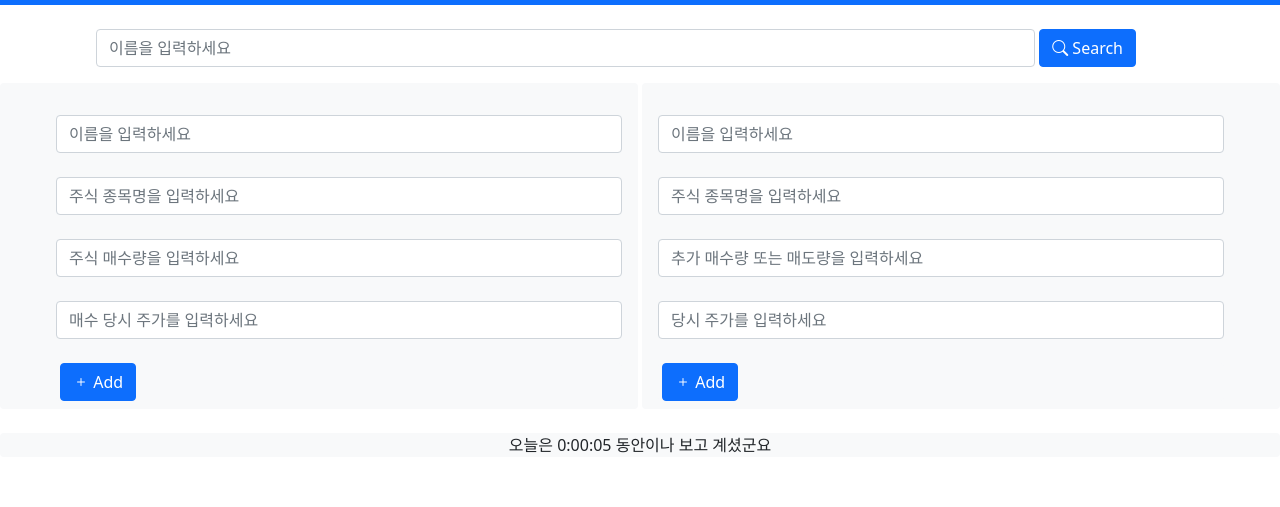
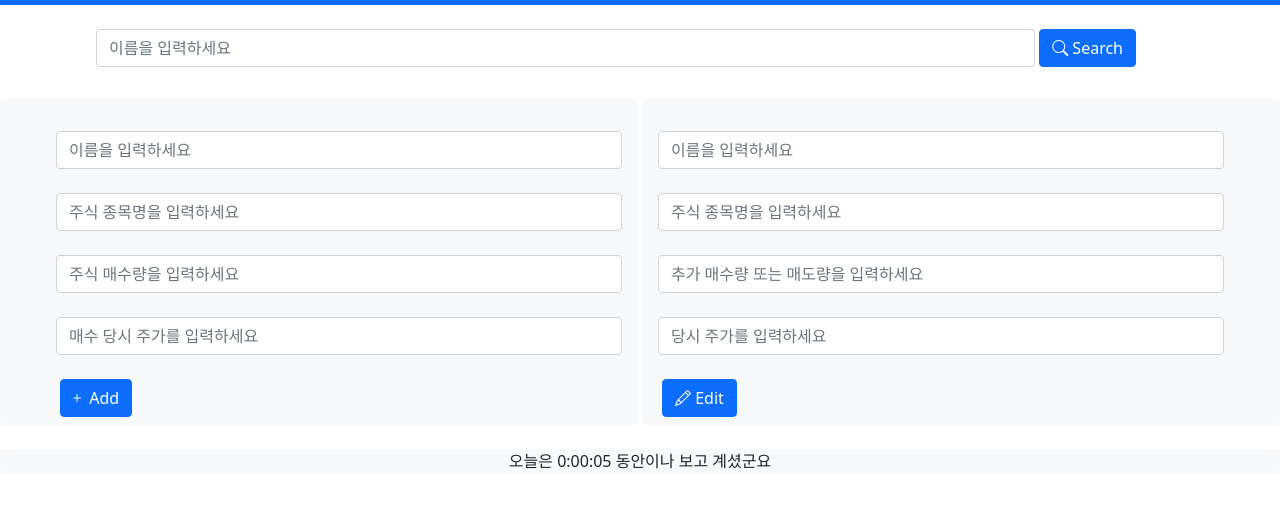
Before and after one commit to be9904/OSS_Collab, a website: page index.html in a window 1280 px wide. Shown: the part 45-552 px from the top of the page. Drawn offline with nearby package versions, Linux system fonts and the light colour scheme.

Commit message:
"changed some design"

```diff
--- a/index.html
+++ b/index.html
@@ -38,7 +38,7 @@
                 class="form-control"
                 id="name"
                 placeholder="이름을 입력하세요"
-            /> <!-- 여기도 id 있음-->
+            /> <!-- 여기도 id 있음 -->
             <button
                 type="button"
                 id="search"
@@ -48,12 +48,12 @@
             </button>
         </div>
 
-        <div class="container mt-3" id="info">
+        <div class="container my-3 shadow bg-light rounded-3" id="info">
             <!-- search 했을 때 정보가 나오는 빈칸 container로 하긴 했는데 수정 가능 -->
         </div>
 
         <div class="d-flex">
-            <div class="flex-grow-1 bg-light rounded-2 p-2 me-1 w-50">
+            <div class="flex-grow-1 bg-light rounded-2 p-2 me-1 mt-3 w-50">
               <div id="new"> <!-- id는 새정보 추가는 new, 기존 정보 수정은 exist로 설정 -->
                 <div class="flex-grow-1 bg-light rounded-2 ms-5 me-2 mt-4">
                     <input
@@ -95,7 +95,7 @@
                     <button
                         type="button"
                         id="new_add"
-                        class="btn btn-primary ms-1 me-5 text-nowrap"
+                        class="btn btn-primary ms-1 ps-2 me-5 text-nowrap"
                     >
                         <i class="bi bi-plus"></i> Add
                     </button>
@@ -103,7 +103,7 @@
               </div>
             </div>
 
-            <div class="flex-grow-1 bg-light rounded-2 p-2 w-50">
+            <div class="flex-grow-1 bg-light rounded-2 p-2 mt-3 w-50">
               <div id="exist">
                 <div class="flex-grow-1 bg-light rounded-2 ms-2 me-5 mt-4">
                     <input
@@ -147,7 +147,7 @@
                         id="exist_add"
                         class="btn btn-primary ms-1 me-5 text-nowrap"
                     >
-                        <i class="bi bi-plus"></i> Add
+                    <i class="bi bi-pencil"></i> Edit
                     </button>
                 </div>
               </div>
@@ -157,6 +157,7 @@
             오늘은 <label id ="hours">0</label>:<label id="minutes">00</label>:<label id="seconds">00</label> 동안이나 보고 계셨군요
         </div>
         </div>
+
 
 
         <script
```
